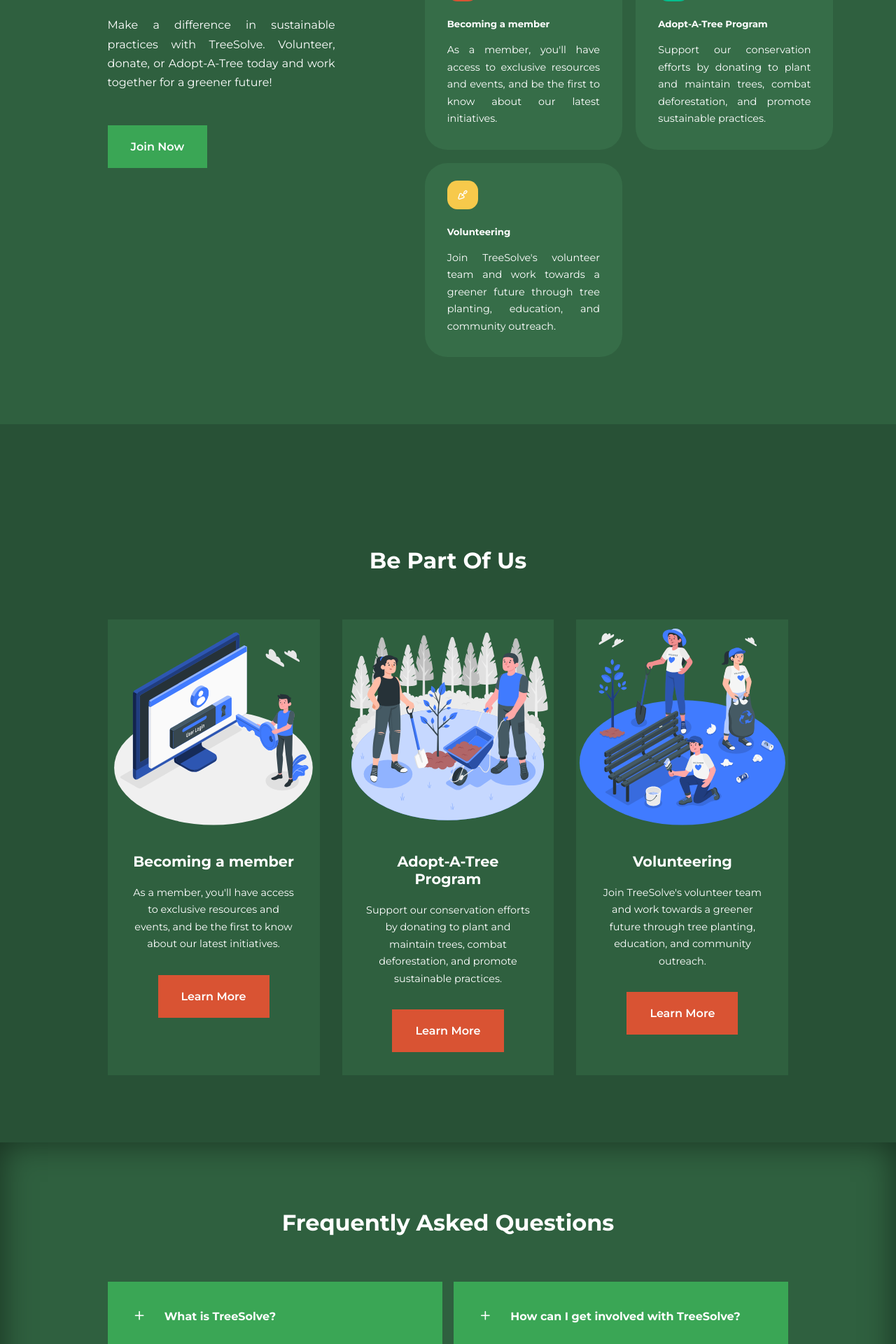
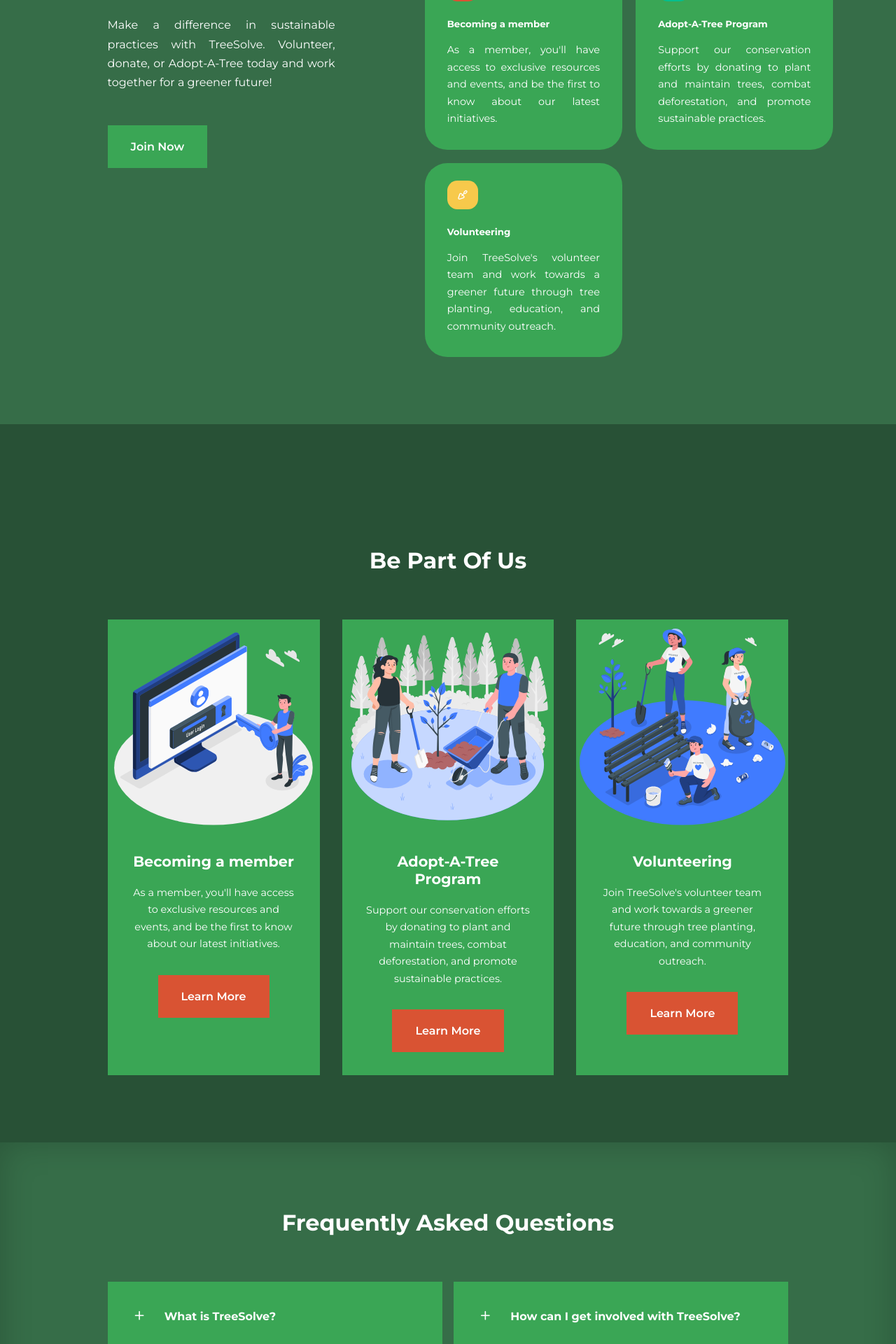
Before and after one commit to Aaron2k02/treesolve, a PHP site: page /get-involved-page.html in a window 1280 px wide. Shown: the part 800-2720 px from the top of the page at 70% size. Run offline with PHP 8.4, Linux system fonts and the light colour scheme.

Commit message:
change color for certain section

```diff
--- a/src/get-involved-page.css
+++ b/src/get-involved-page.css
@@ -212,7 +212,7 @@
 
 /* ============================================================== GET INVOLVED ========================================================== */
 .categories{
-    background: var(--color-bg1);
+    background: var(--color-bg2);
     /* height: 42rem; */
 }
 
@@ -243,7 +243,7 @@
 }
 
 .category {
-    background: var(--color-bg2);
+    background: var(--color-primary);
     padding: 2rem;
     border-radius: 2rem;
     transition: var(--transition);
@@ -297,7 +297,7 @@
 }
 
 .course{
-    background: var(--color-bg1);
+    background: var(--color-primary);
     text-align: center;
     border: 1px solid transparent;
     transition: var(--transition);
@@ -324,8 +324,8 @@
 
 /* ===================================================================== FAQS ============================================================ */
 .faqs{
-    background: var(--color-bg1);
-    box-shadow: inset 0 0 3rem rgba(0, 0, 0, 0.5);
+    background: var(--color-bg2);
+    box-shadow: inset 0 0 3rem rgba(0, 0, 0, 0.2);
 }
 
 .faqs-container{
```
